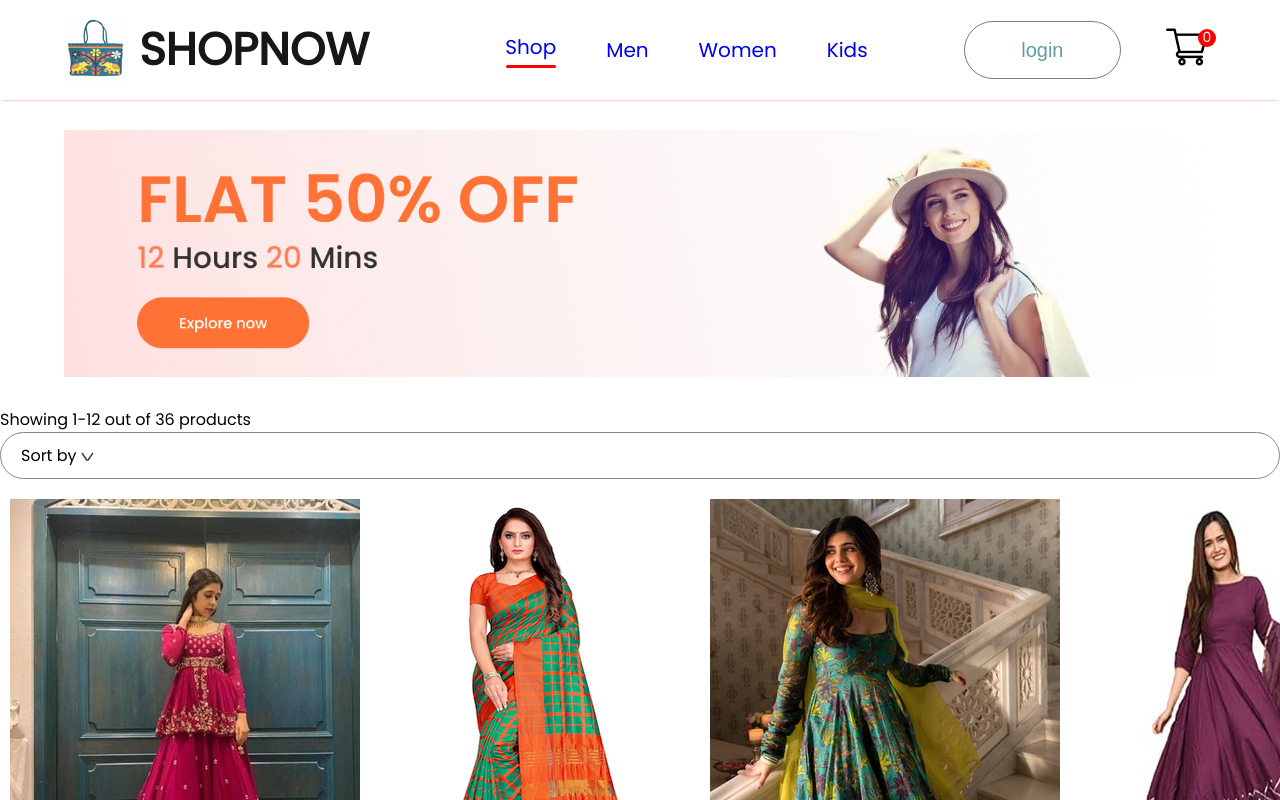
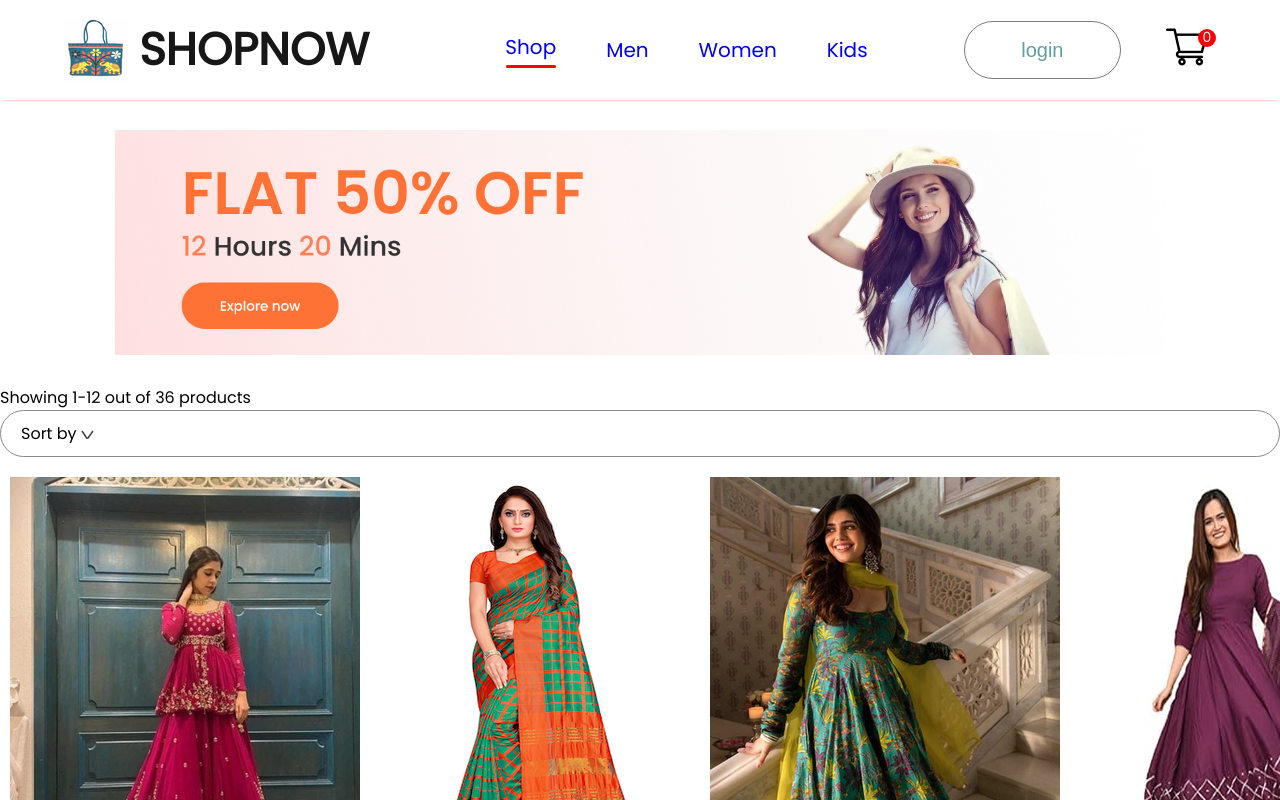
Before and after one commit to MistyGrover03/ShopNowApp, a React (Create React App) app: page /womens in a window 1280 px wide. Shown: the top 800 px of the page. Built offline with nearby package versions, Linux system fonts and the light colour scheme.

Commit message:
adding styling changes

```diff
--- a/src/Components/NewCollections/NewCollections.css
+++ b/src/Components/NewCollections/NewCollections.css
@@ -19,6 +19,7 @@
 
 }
 .collections{
+    padding-left: 50px;
     display: grid;
     grid-template-columns: 1fr 1fr 1fr 1fr;
     margin-top: 50px;
--- a/src/Components/Popular/Popular.css
+++ b/src/Components/Popular/Popular.css
@@ -20,6 +20,7 @@
 }
 .popular-item{
     margin-top: 50px;
+    padding-left: 50px;
     display: flex;
     gap: 30px;
 }
--- a/src/Pages/CSS/ShopCategory.css
+++ b/src/Pages/CSS/ShopCategory.css
@@ -1,7 +1,7 @@
 .shopcategory-banner{
     display:block;
     margin: 30px auto;
-    width: 90%;
+    width: 82%;
 }
 .shopcategory-indexsort{
     display: flex;
```
